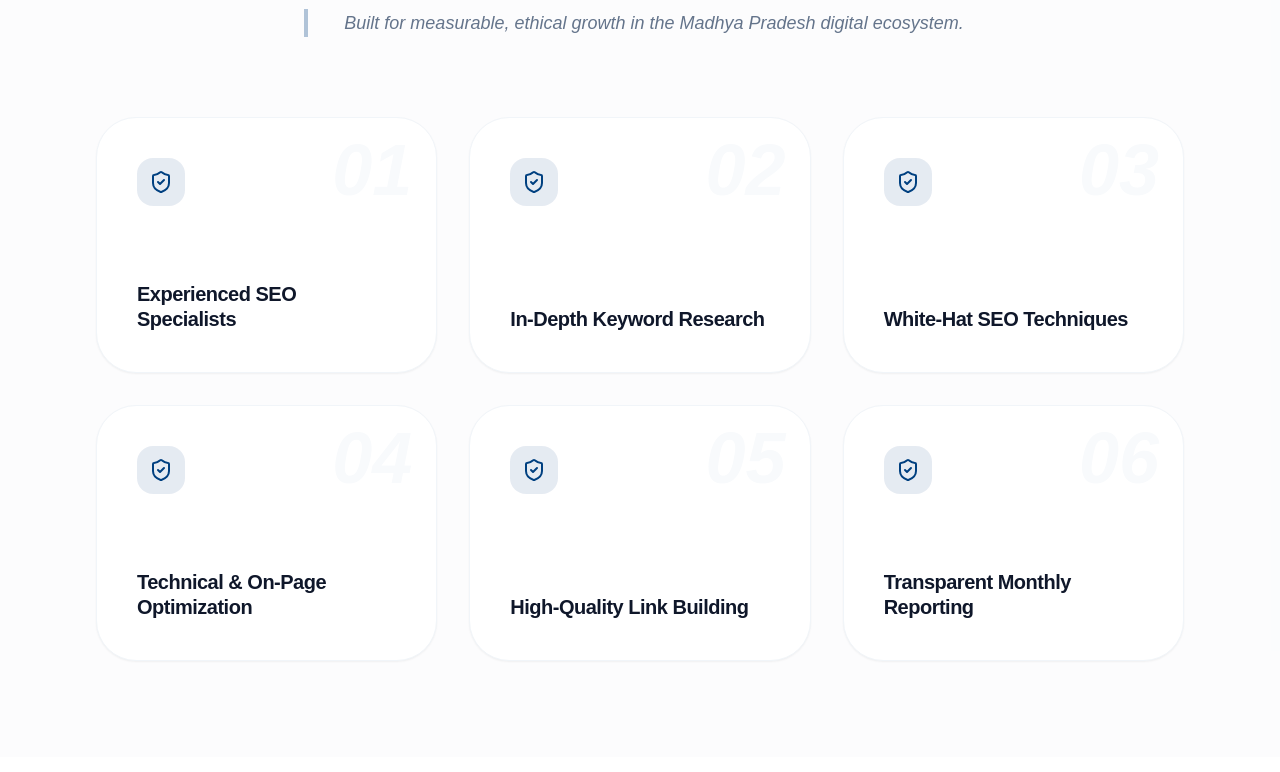
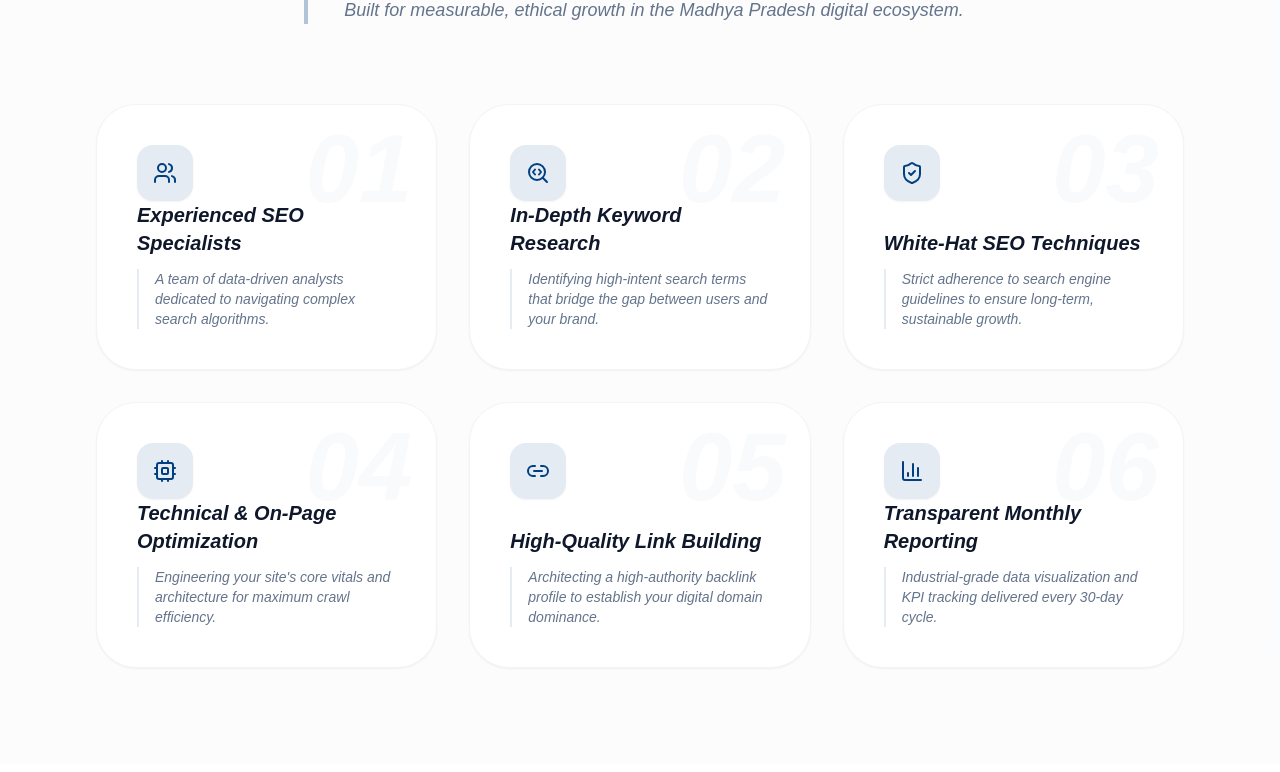
Before and after one commit to SocioBhaarat/SocioBhaarat_Frontend, a React (Vite) app: page /digital-marketing/website-seo in a window 1280 px wide. Shown: the part 1128-1900 px from the top of the page. Built offline with nearby package versions, Linux system fonts and the light colour scheme; the HTML template or start-up script is replaced by a standard one; a web font is replaced by a local one.

Commit message:
Refactor ORMServices, SocialMedia, and WebsiteSEO components: update heading styles for improved readability and visual consistency, and enhance SEO section with detailed service descriptions and icons.

```diff
--- a/src/pages/digital-marketing/ORMServices.tsx
+++ b/src/pages/digital-marketing/ORMServices.tsx
@@ -215,7 +215,7 @@ const ORMServices = () => {
                     {React.cloneElement(item.icon as React.ReactElement, { size: 24 })}
                   </div>
 
-                  <h3 className="text-md md:text-xl font-bold text-slate-900 group-hover:text-primary transition-colors mb-3 tracking-tight">
+                  <h3 className="text-lg md:text-xl font-bold text-slate-900 group-hover:text-primary transition-colors mb-3 tracking-tight">
                     {whyChooseUs[index]}
                   </h3>
 
@@ -346,7 +346,7 @@ const ORMServices = () => {
               <motion.div key={index} whileHover={{ y: -10 }} className="relative p-10 bg-white rounded-[2.5rem] border border-slate-100 shadow-sm hover:shadow-xl transition-all duration-500 group overflow-hidden">
                 <div className="absolute top-0 right-0 p-8 text-primary/5 group-hover:scale-125 transition-transform"><service.icon size={80} /></div>
                 <div className="mb-6 p-4 w-fit rounded-2xl bg-slate-50 text-primary group-hover:bg-primary group-hover:text-white transition-all"><service.icon size={24} /></div>
-                <h3 className="text-md md:text-xl font-bold text-slate-900 mb-3 tracking-tight group-hover:text-primary transition-colors">{service.title}</h3>
+                <h3 className="text-lg md:text-xl font-bold text-slate-900 mb-3 tracking-tight group-hover:text-primary transition-colors">{service.title}</h3>
                 <p className="text-sm text-slate-500 leading-relaxed italic">{service.desc}</p>
               </motion.div>
             ))}
--- a/src/pages/digital-marketing/SocialMedia.tsx
+++ b/src/pages/digital-marketing/SocialMedia.tsx
@@ -199,7 +199,7 @@ const SocialMedia = () => {
                     {React.cloneElement(item.icon as React.ReactElement, { size: 24 })}
                   </div>
 
-                  <h3 className="text-md md:text-xl font-bold text-slate-900 group-hover:text-primary transition-colors mb-3 tracking-tight">
+                  <h3 className="text-lg md:text-xl font-bold text-slate-900 group-hover:text-primary transition-colors mb-3 tracking-tight">
                     {item.title}
                   </h3>
 
@@ -276,7 +276,7 @@ const SocialMedia = () => {
                     {React.cloneElement(point.icon as React.ReactElement, { size: 24 })}
                   </div>
 
-                  <h3 className="text-md md:text-xl font-bold text-slate-900 group-hover:text-primary transition-colors mb-3 tracking-tight">
+                  <h3 className="text-lg md:text-xl font-bold text-slate-900 group-hover:text-primary transition-colors mb-3 tracking-tight">
                     {point.title}
                   </h3>
 
@@ -389,7 +389,7 @@ const SocialMedia = () => {
                   <div className="w-10 h-10 rounded-xl bg-primary/10 flex items-center justify-center text-primary mb-4 group-hover:bg-primary group-hover:text-white transition-all">
                     <Check size={20} />
                   </div>
-                  <h3 className="font-bold text-md md:text-xl leading-tight text-slate-900 group-hover:text-primary transition-colors">
+                  <h3 className="font-bold text-lg md:text-xl leading-tight text-slate-900 group-hover:text-primary transition-colors">
                     {service}
                   </h3>
                 </div>
--- a/src/pages/digital-marketing/WebsiteSEO.tsx
+++ b/src/pages/digital-marketing/WebsiteSEO.tsx
@@ -1,7 +1,7 @@
 import { Button } from "@/components/ui/button";
 import QuoteSection from "@/components/ui/QuoteSection";
 import { motion } from "framer-motion";
-import { Check, Search, TrendingUp, FileText, Link2, ShieldCheck, BarChart3, ArrowRight, Sparkles } from "lucide-react";
+import { Check, Search, TrendingUp, FileText, Link2, ShieldCheck, BarChart3, ArrowRight, Sparkles, Cpu, SearchCode, Users } from "lucide-react";
 import { useNavigate } from "react-router-dom";
 
 const WebsiteSEO = () => {
@@ -21,13 +21,37 @@ const WebsiteSEO = () => {
   ]
 
   const whyChooseUs = [
-    "Experienced SEO Specialists",
-    "In-Depth Keyword Research",
-    "White-Hat SEO Techniques",
-    "Technical & On-Page Optimization",
-    "High-Quality Link Building",
-    "Transparent Monthly Reporting",
-  ]
+    {
+      title: "Experienced SEO Specialists",
+      desc: "A team of data-driven analysts dedicated to navigating complex search algorithms.",
+      icon: <Users size={24} />,
+    },
+    {
+      title: "In-Depth Keyword Research",
+      desc: "Identifying high-intent search terms that bridge the gap between users and your brand.",
+      icon: <SearchCode size={24} />,
+    },
+    {
+      title: "White-Hat SEO Techniques",
+      desc: "Strict adherence to search engine guidelines to ensure long-term, sustainable growth.",
+      icon: <ShieldCheck size={24} />,
+    },
+    {
+      title: "Technical & On-Page Optimization",
+      desc: "Engineering your site's core vitals and architecture for maximum crawl efficiency.",
+      icon: <Cpu size={24} />,
+    },
+    {
+      title: "High-Quality Link Building",
+      desc: "Architecting a high-authority backlink profile to establish your digital domain dominance.",
+      icon: <Link2 size={24} />,
+    },
+    {
+      title: "Transparent Monthly Reporting",
+      desc: "Industrial-grade data visualization and KPI tracking delivered every 30-day cycle.",
+      icon: <BarChart3 size={24} />,
+    },
+  ];
 
   const WhyMatters = [
     "93% of online experiences begin with a search engine",
@@ -98,16 +122,39 @@ const WebsiteSEO = () => {
       <section className="py-24 px-4 bg-muted/30 relative overflow-hidden">
         <div className="container mx-auto max-w-6xl relative z-10">
           <div className="text-center mb-20 space-y-4">
-            <h2 className="text-4xl md:text-6xl font-black italic tracking-tighter text-slate-900 leading-none">Why Choose Our <span className="text-primary font-serif font-medium italic bg-clip-text bg-gradient-to-r from-blue-600 to-orange-500">SEO Strategy</span>?</h2>
-            <p className="text-slate-500 text-lg max-w-2xl mx-auto italic border-l-4 border-primary/30 pl-6">Built for measurable, ethical growth in the Madhya Pradesh digital ecosystem.</p>
+            <h2 className="text-3xl md:text-5xl font-black italic tracking-tighter text-slate-900 leading-none">Why Choose Our <span className="text-transparent bg-clip-text bg-gradient-to-r from-blue-600 via-primary to-orange-500 italic font-serif font-medium">SEO Strategy</span>?</h2>
+            <p className="text-slate-500 text-sm md:text-lg max-w-2xl mx-auto italic border-l-4 border-primary/30 pl-6">Built for measurable, ethical growth in the Madhya Pradesh digital ecosystem.</p>
           </div>
 
           <div className="grid md:grid-cols-2 lg:grid-cols-3 gap-8">
-            {whyChooseUs.map((point, index) => (
-              <motion.div key={index} whileHover={{ y: -10 }} className="relative p-10 bg-white rounded-[2.5rem] border border-slate-100 shadow-sm hover:shadow-2xl transition-all duration-500 group overflow-hidden h-64 flex flex-col justify-between">
-                <span className="absolute top-4 right-6 text-7xl font-black text-slate-50 group-hover:text-primary/5 transition-colors italic select-none">0{index + 1}</span>
-                <div className="w-12 h-12 rounded-2xl bg-primary/10 flex items-center justify-center text-primary group-hover:bg-primary group-hover:text-white transition-all"><ShieldCheck size={24} /></div>
-                <p className="font-extrabold text-xl tracking-tight text-slate-900 leading-tight">{point}</p>
+            {whyChooseUs.map((item, index) => (
+              <motion.div
+                key={index}
+                whileHover={{ y: -10 }}
+                className="relative p-8 md:p-10 bg-white rounded-[2.5rem] border border-slate-100 shadow-sm hover:shadow-2xl transition-all duration-500 group overflow-hidden min-h-[16rem] flex flex-col justify-between"
+              >
+                {/* 1. Background ID Watermark */}
+                <span className="absolute top-4 right-6 text-7xl md:text-8xl font-black text-slate-50 group-hover:text-primary/5 transition-colors italic select-none">
+                  0{index + 1}
+                </span>
+
+                {/* 2. Technical Icon Container */}
+                <div className="w-12 h-12 md:w-14 md:h-14 rounded-2xl bg-primary/10 flex items-center justify-center text-primary group-hover:bg-primary group-hover:text-white transition-all duration-300 shadow-sm">
+                  {item.icon}
+                </div>
+
+                {/* 3. Text Architecture */}
+                <div className="space-y-3 relative z-10">
+                  <h4 className="font-black text-lg md:text-xl text-slate-900 italic group-hover:text-primary transition-colors">
+                    {item.title}
+                  </h4>
+                  <p className="text-slate-500 text-xs md:text-sm leading-relaxed font-medium italic border-l-2 border-primary/10 pl-4">
+                    {item.desc}
+                  </p>
+                </div>
+
+                {/* 4. Bottom Lab Detail Line */}
+                <div className="h-1 w-0 bg-primary group-hover:w-full transition-all duration-500 absolute bottom-0 left-0" />
               </motion.div>
             ))}
           </div>
@@ -120,7 +167,7 @@ const WebsiteSEO = () => {
           <div className="grid lg:grid-cols-2 gap-16 items-center">
             <motion.div initial={{ opacity: 0, x: -30 }} whileInView={{ opacity: 1, x: 0 }}>
               <h2 className="text-4xl md:text-5xl font-black tracking-tighter mb-6 italic">Why SEO <span className="text-transparent bg-clip-text bg-gradient-to-r from-blue-600 via-primary to-orange-500 italic pr-2">Matters</span> </h2>
-              <p className="text-muted-foreground text-lg mb-8 leading-relaxed italic">
+              <p className="text-muted-foreground text-sm md:text-lg mb-8 leading-relaxed italic">
                 In today’s competitive digital landscape, ranking is essential for business growth. A strong SEO strategy ensures you appear at the top, attracts organic traffic, and generates consistent leads.
               </p>
             </motion.div>
@@ -155,10 +202,10 @@ const WebsiteSEO = () => {
             >
               Precision Engineering
             </motion.span>
-            <h2 className="text-4xl md:text-6xl font-black italic tracking-tighter text-slate-900 leading-none">
+            <h2 className="text-3xl md:text-5xl font-black italic tracking-tighter text-slate-900 leading-none">
               Our SEO <span className="text-transparent bg-clip-text bg-gradient-to-r from-blue-600 via-primary to-orange-500 font-serif font-medium">Architecture</span>
             </h2>
-            <p className="text-muted-foreground text-lg max-w-2xl mx-auto italic mt-6">
+            <p className="text-muted-foreground text-sm md:text-lg max-w-2xl mx-auto italic mt-6">
               Data-backed strategies designed to conquer search rankings across the MP digital landscape.
             </p>
           </div>
@@ -175,7 +222,7 @@ const WebsiteSEO = () => {
                   <div className="w-14 h-14 rounded-2xl bg-slate-50 flex items-center justify-center text-primary mb-6 group-hover:bg-primary group-hover:text-white transition-all duration-500 shadow-inner">
                     <service.icon className="h-6 w-6" />
                   </div>
-                  <h3 className="text-2xl font-bold text-slate-900 mb-4 group-hover:text-primary transition-colors tracking-tight leading-tight">
+                  <h3 className="text-lg md:text-xl font-bold text-slate-900 mb-4 group-hover:text-primary transition-colors tracking-tight leading-tight">
                     {service.title}
                   </h3>
                   <p className="text-slate-500 leading-relaxed italic text-sm group-hover:text-slate-700">
@@ -195,42 +242,6 @@ const WebsiteSEO = () => {
       />
 
       {/* Final CTA */}
-      <section className="my-24 px-4 sm:px-6 lg:px-8">
-        <div className="container mx-auto max-w-6xl">
-          <motion.div
-            initial={{ opacity: 0, scale: 0.95 }}
-            whileInView={{ opacity: 1, scale: 1 }}
-            className="relative p-12 md:p-24 bg-gradient-to-br from-blue-600 via-primary to-orange-500 text-center rounded-[4rem] shadow-2xl overflow-hidden border-none text-white"
-          >
-            {/* Background Texture Overlay */}
-            <div className="absolute inset-0 bg-[url('https://www.transparenttextures.com/patterns/cubes.pattern')] opacity-20 pointer-events-none" />
-
-            {/* Atmospheric Glows */}
-            <div className="absolute top-0 right-0 w-64 h-64 bg-white/10 blur-[100px] rounded-full" />
-            <div className="absolute bottom-0 left-0 w-64 h-64 bg-black/10 blur-[80px] rounded-full" />
-
-            <div className="relative z-10 max-w-4xl mx-auto">
-              <h2 className="text-4xl md:text-6xl font-black italic tracking-tighter mb-8 leading-tight">
-                Ready to Rank #1 <br /> on Google?
-              </h2>
-              <p className="text-xl md:text-2xl text-white/90 mb-12 font-medium italic">
-                "Get a comprehensive SEO audit and a custom-built growth strategy for your brand in <span className="underline decoration-white/30 underline-offset-8">Bhopal & Jabalpur</span>."
-              </p>
-
-              <div className="flex flex-col sm:flex-row justify-center gap-6">
-                <Button
-                  size="lg"
-                  variant="secondary"
-                  className="rounded-full h-16 px-12 text-xl font-bold bg-white text-primary border-none shadow-xl hover:scale-110 transition-all hover:bg-slate-50"
-                  onClick={() => window.open("https://wa.me/919589581364", "_blank")}
-                >
-                  Claim Your Free Audit
-                </Button>
-              </div>
-            </div>
-          </motion.div>
-        </div>
-      </section>
       <section className="py-12 md:py-24 px-4 sm:px-6">
         <div className="container mx-auto max-w-5xl">
           <div className="bg-gradient-to-br from-primary to-indigo-900 p-8 sm:p-12 md:p-20 text-center rounded-[2.5rem] md:rounded-[3.5rem] shadow-2xl relative overflow-hidden group">
```
